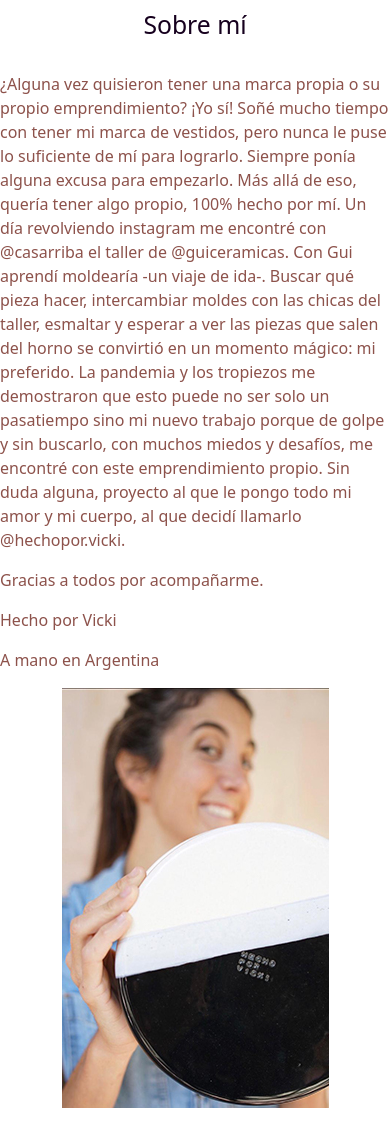
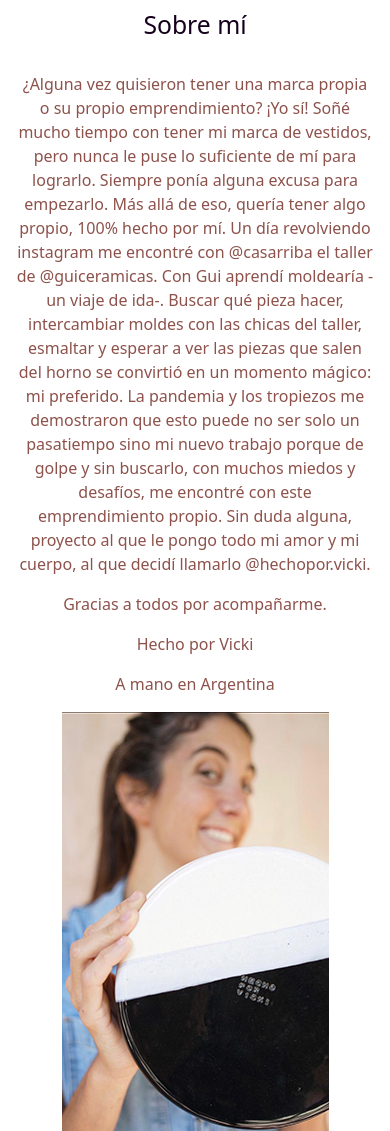
Before and after one commit to manuelajzo/P2-V02, a PHP site: page / in a window 390 px wide. Shown: the part 107-1238 px from the top of the page. Run offline with PHP 8.4, Linux system fonts and the light colour scheme.

Commit message:
detalles about

```diff
--- a/css/style.css
+++ b/css/style.css
@@ -190,6 +190,8 @@ picture {
     font-size: 1em;
     color: #8d524b;
     text-align: left;
+    padding-left: 1em;
+    padding-right: 1em;
 }
 
 footer {
@@ -250,6 +252,10 @@ legend {
 
     .about {
         width: 100%;
+    }
+
+    .about p {
+        text-align: center;
     }
 
     form{
--- a/index.php
+++ b/index.php
@@ -23,7 +23,7 @@ if(!isset($routes[$view])) {
     <link rel="preconnect" href="https://fonts.gstatic.com" crossorigin>
     <link href="https://fonts.googleapis.com/css2?family=Open+Sans:ital,wght@0,300;0,400;0,600;1,300&display=swap" rel="stylesheet">
     <link rel="stylesheet" href="css/style.css">
-    <link rel="icon" href="res/favicon.png" type="icon">
+    <link rel="icon" href="res/favicon.png" type="image/x-icon">
 </head>
 <body>
     <div class="visually-hidden">
```
